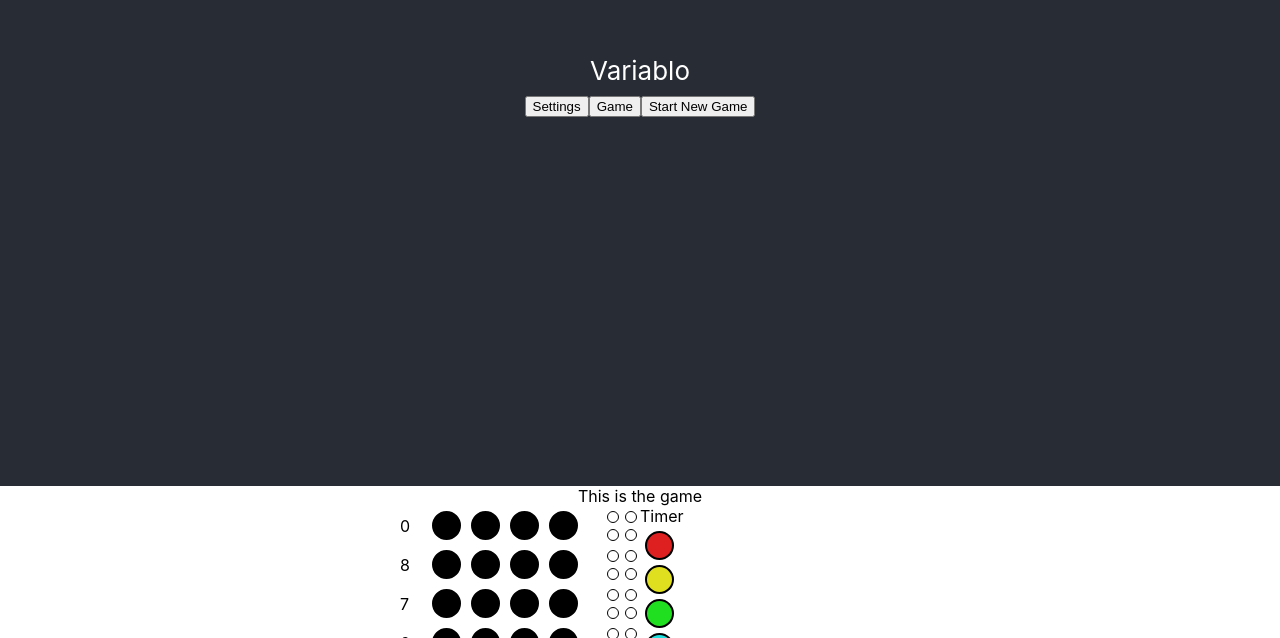
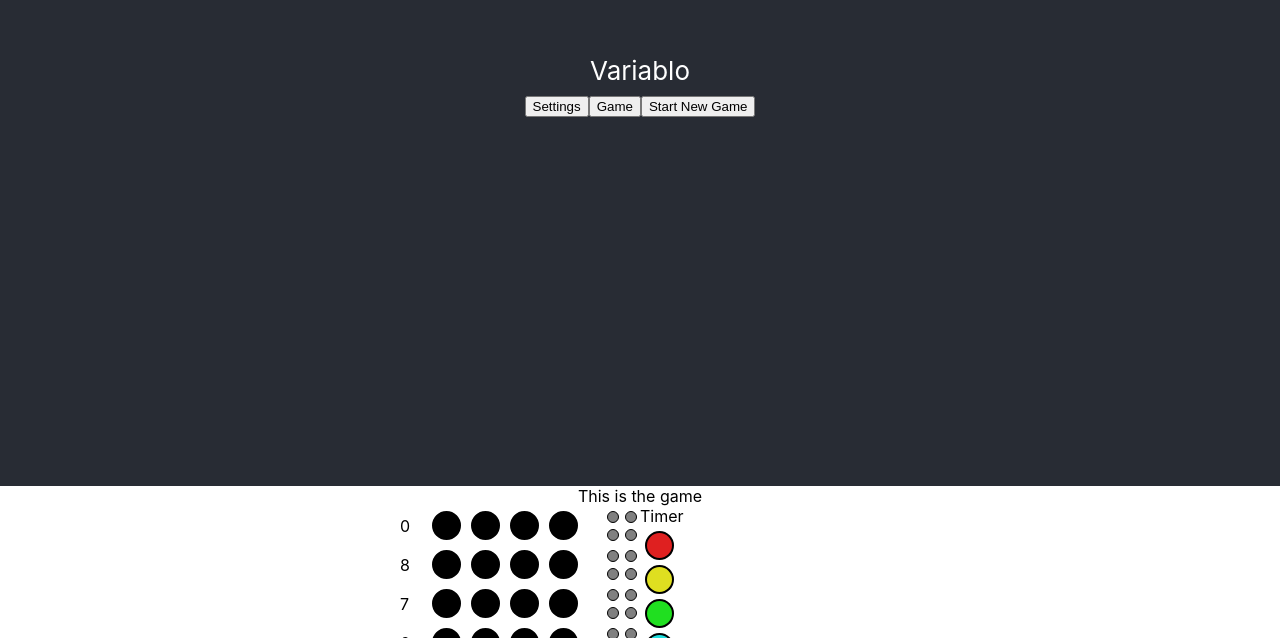
Before and after one commit to Radivis/combinatio, a React (Create React App) app: page / in a window 1280 px wide. Shown: the part 314-952 px from the top of the page. Built offline with nearby package versions, Linux system fonts and the light colour scheme.

Commit message:
Implemented infoPin display

```diff
--- a/src/components/ColorBuckets/ColorBuckets.tsx
+++ b/src/components/ColorBuckets/ColorBuckets.tsx
@@ -12,7 +12,7 @@ const ColorBuckets = (props: colorBucketsProps) => {
     return <div className="color-buckets">
         {baseColors.map((color: Color, index: number) => {
             return (
-                <Drag dragPayloadObject={{
+                <Drag key={index} dragPayloadObject={{
                     hue: color.hue,
                     saturation: color.saturation,
                     lightness: color.lightness
--- a/src/components/ColorRow/ColorRow.tsx
+++ b/src/components/ColorRow/ColorRow.tsx
@@ -9,6 +9,7 @@ import { hslColorObject } from "../../interfaces";
 import './ColorRow.css';
 
 interface colorRowProps {
+    rowKey: number;
     initialColors: Color[];
     isActiveRow: boolean;
     colors: Color[];
@@ -16,7 +17,7 @@ interface colorRowProps {
 }
 
 const ColorRow = (props: colorRowProps) => {
-    const { initialColors, isActiveRow, colors, setColors } = props;
+    const { rowKey, initialColors, isActiveRow, colors, setColors } = props;
 
     const onColorDropped = (colorObject: hslColorObject, index: number) => {
         const newColors = [...colors];
@@ -26,9 +27,9 @@ const ColorRow = (props: colorRowProps) => {
 
     return <div className='colorRow'>
         {[...Array(numPinsPerRow).keys()].map((i: number) =>
-        { return <DropTarget onItemDropped={(color: Color) => {if (isActiveRow) onColorDropped(color, i)}}>
+        { return <DropTarget key = {`${rowKey}: ${i}`} onItemDropped={(color: Color) => {if (isActiveRow) onColorDropped(color, i)}}>
             <ColorPin
-                key = {i}
+                key = {`${rowKey}: ${i}`}
                 color = {colors[i]}
             />
             </DropTarget>
--- a/src/components/Game/Game.tsx
+++ b/src/components/Game/Game.tsx
@@ -22,10 +22,11 @@ const Game = (props: gameProps) => {
     })
 
     const [activeRowIndex, setActiveRowIndex] = useState(1);
-    const [solutionColors, setSolutionColors] = useState(defaultStartColorArray);
+    const [solutionColors, setSolutionColors] = useState([...defaultStartColorArray]);
 
     const rowKeys = range(numRows+1, 1);
 
+    // Generate the solutionColors in a useEffect, so that they don't change after each re-render!
     useEffect(() => {
         const _solutionColors = range(numPinsPerRow).map(i => {
             return baseColors[~~(Math.random()*baseColors.length -1)];
@@ -43,7 +44,7 @@ const Game = (props: gameProps) => {
                     key={0}
                     rowKey={0}
                     baseColors={baseColors}
-                    initialColors={solutionColors}
+                    initialColors={defaultStartColorArray}
                     solutionColors={solutionColors}
                     activeRowIndex = {activeRowIndex}
                     setActiveRowIndex = {setActiveRowIndex}
--- a/src/components/GameRow/GameRow.tsx
+++ b/src/components/GameRow/GameRow.tsx
@@ -1,4 +1,4 @@
-import { Dispatch, SetStateAction, useState } from "react";
+import { Dispatch, SetStateAction, useState, useReducer } from "react";
 
 import Color from "../../util/Color";
 import ColorRow from "../ColorRow/ColorRow";
@@ -18,9 +18,17 @@ interface gameRowProps {
 const GameRow = (props: gameRowProps) => {
     const { rowKey, baseColors, initialColors, solutionColors, activeRowIndex, setActiveRowIndex } = props;
 
+    // console.log(`GameRow ${rowKey} initialColors: `, initialColors);
+
+    const copyOfInitialColors = [...initialColors].map(color => color.clone());
+
+    // console.log(`GameRow ${rowKey} copy of initialColors: `, copyOfInitialColors);
+
     const [ numCorrectColor, setNumCorrectColor ] = useState(0);
     const [ numFullyCorrect, setNumFullyCorrect ] = useState(0);
-    const [ colors, setColors ] = useState(initialColors);
+    const [ colors, setColors ] = useState([...copyOfInitialColors]);
+
+    // console.log(`GameRow ${rowKey} colors: `, colors);
 
     const onSumbitRow = () => {
         console.log('colors', colors);
@@ -33,49 +41,48 @@ const GameRow = (props: gameRowProps) => {
         })
         setNumFullyCorrect(_numFullyCorrect);
 
-        console.log('_numFullyCorrect', _numFullyCorrect);
-
         // Compute number of correct colors
-        // Problem: Working with sets doesn't work here, because a number can appear multiple times!
-        // Idea: For each hue collect the number that it appears in a color Array
-        // Then take the minimum of both numbers, the add all those up
+        // For each hue collect the number that it appears in the colors Array
         const hueCounts = Object.fromEntries(baseColors.map(color => [color.hue,0]));
         colors.forEach(color => {
             hueCounts[color.hue]++;
         })
 
+        // For each hue collect the number that it appears in the solutionColors Array
         const solutionHueCounts = Object.fromEntries(baseColors.map(color => [color.hue,0]));
         solutionColors.forEach(solutionColor => {
             solutionHueCounts[solutionColor.hue]++;
         })
 
+        // Always take the minimum of both numbers
         const correctHueCounts = Object.fromEntries(baseColors.map(color => [color.hue,0]));
         baseColors.forEach(baseColor => {
             correctHueCounts[baseColor.hue] = Math.min(hueCounts[baseColor.hue], solutionHueCounts[baseColor.hue]);
         })
 
+        // Add upp the number of correctly guess colors
         const _numCorrectColor = Object.values(correctHueCounts).reduce((acc, next) => acc+next, 0);
 
         setNumCorrectColor(_numCorrectColor);
 
-        console.log('hueCounts', hueCounts);
-        console.log('solutionHueCounts', solutionHueCounts);
-        console.log('correctHueCounts', correctHueCounts);
-        console.log('_numCorrectColor', _numCorrectColor);
         setActiveRowIndex(activeRowIndex+1);
     }
 
     return <div className="game-row">
         {rowKey}
         <ColorRow
+            rowKey = {rowKey}
             initialColors = {colors}
             isActiveRow = {activeRowIndex === rowKey}
             colors = { colors }
             setColors = {setColors}
         />
         <InfoPins
+            rowKey = {rowKey}
             onSubmitRow={onSumbitRow}
             isActiveRow = {activeRowIndex === rowKey}
+            numCorrectColor = {numCorrectColor}
+            numFullyCorrect = {numFullyCorrect}
         />
     </div>
 }
--- a/src/components/InfoPins/InfoPins.css
+++ b/src/components/InfoPins/InfoPins.css
@@ -20,3 +20,15 @@
     height: 36px;
     width: 36px;
 }
+
+.grey {
+    background-color: grey;
+}
+
+.black {
+    background-color: black;
+}
+
+.white {
+    background-color: white;
+}
--- a/src/components/InfoPins/InfoPins.tsx
+++ b/src/components/InfoPins/InfoPins.tsx
@@ -1,27 +1,41 @@
+import { numPinsPerRow } from '../../constants';
+import { range } from '../../util/range';
+
 import './InfoPins.css';
 
 
 interface infoPinsProps {
+    rowKey: number;
     onSubmitRow: () => void;
     isActiveRow: boolean;
+    numCorrectColor: number;
+    numFullyCorrect: number;
 };
 
 const InfoPins = (props: infoPinsProps) => {
-    const { onSubmitRow, isActiveRow } = props;
+    const { rowKey, onSubmitRow, isActiveRow, numCorrectColor, numFullyCorrect } = props;
+
+    const pinClasses: string[] = new Array(numPinsPerRow).fill('info-pin');
+
+    pinClasses.forEach((_pinClass: string, index: number) => {
+        if (numFullyCorrect > index) pinClasses[index] += ' black';
+        else if (numCorrectColor > index) pinClasses[index] += ' white';
+        else pinClasses[index] += ' grey';
+    });
 
     return (
-        <div>
+        <div key={rowKey}>
             {
                 (isActiveRow === true) ? (
-                    <button className="submit-button" type="button" onClick={onSubmitRow}>
+                    <button key={rowKey} className="submit-button" type="button" onClick={onSubmitRow}>
                         ?
                     </button>
                 ) : (
-                    <div className="info-pins">
-                        <div className='info-pin'></div>
-                        <div className='info-pin'></div>
-                        <div className='info-pin'></div>
-                        <div className='info-pin'></div>
+                    <div key={rowKey} className="info-pins">
+                        <div key={`${rowKey}: 3`} className={pinClasses[3]}></div>
+                        <div key={`${rowKey}: 2`} className={pinClasses[2]}></div>
+                        <div key={`${rowKey}: 1`} className={pinClasses[1]}></div>
+                        <div key={`${rowKey}: 0`} className={pinClasses[0]}></div>
                     </div>
                 )
             }
--- a/src/util/Color.ts
+++ b/src/util/Color.ts
@@ -29,6 +29,10 @@ class Color {
         return `hsl(${this._hue},${this._saturation}%,${this._lightness}%)`;
     }
 
+    public clone = (): Color => {
+        return new Color(this.hue, this.saturation, this.lightness);
+    }
+
     public equals(otherColor: Color): boolean {
         return this.hue === otherColor.hue &&
         this.saturation === otherColor.saturation &&
```
